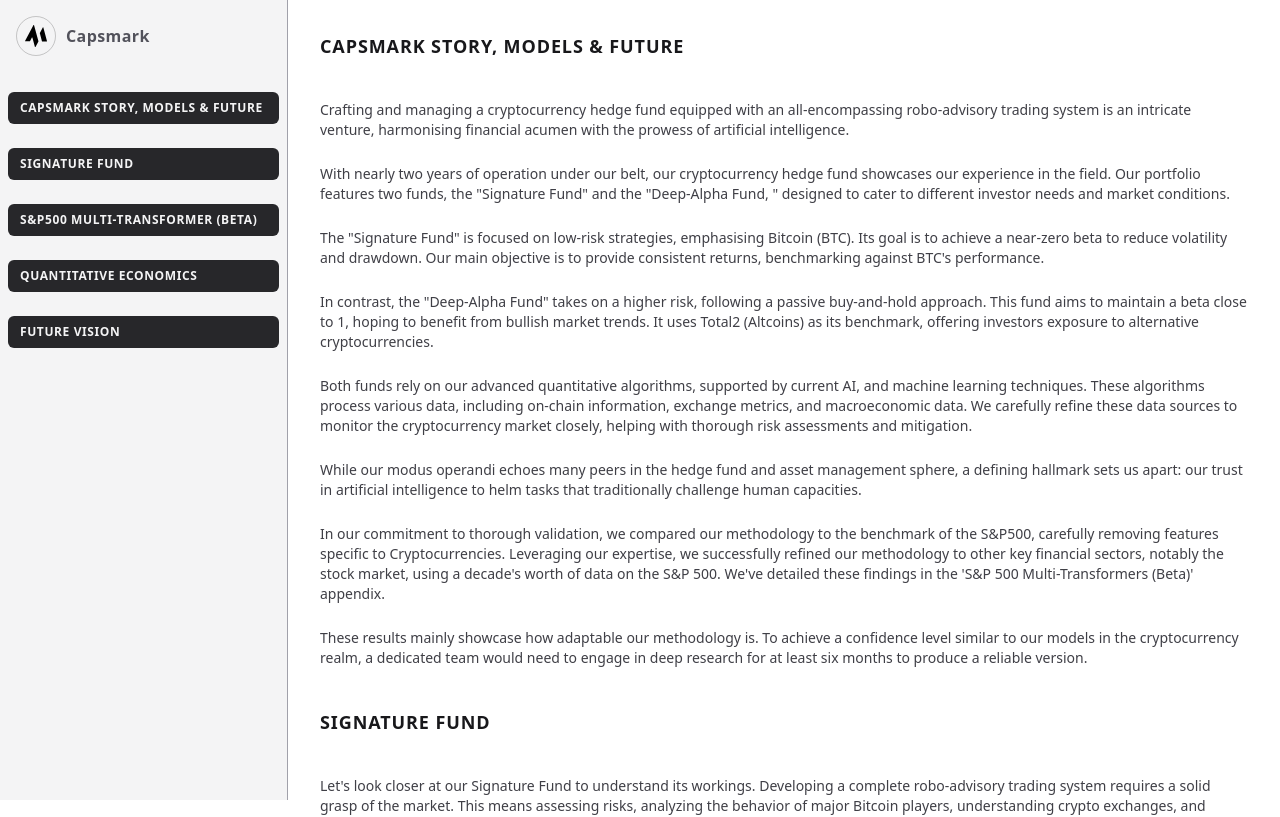
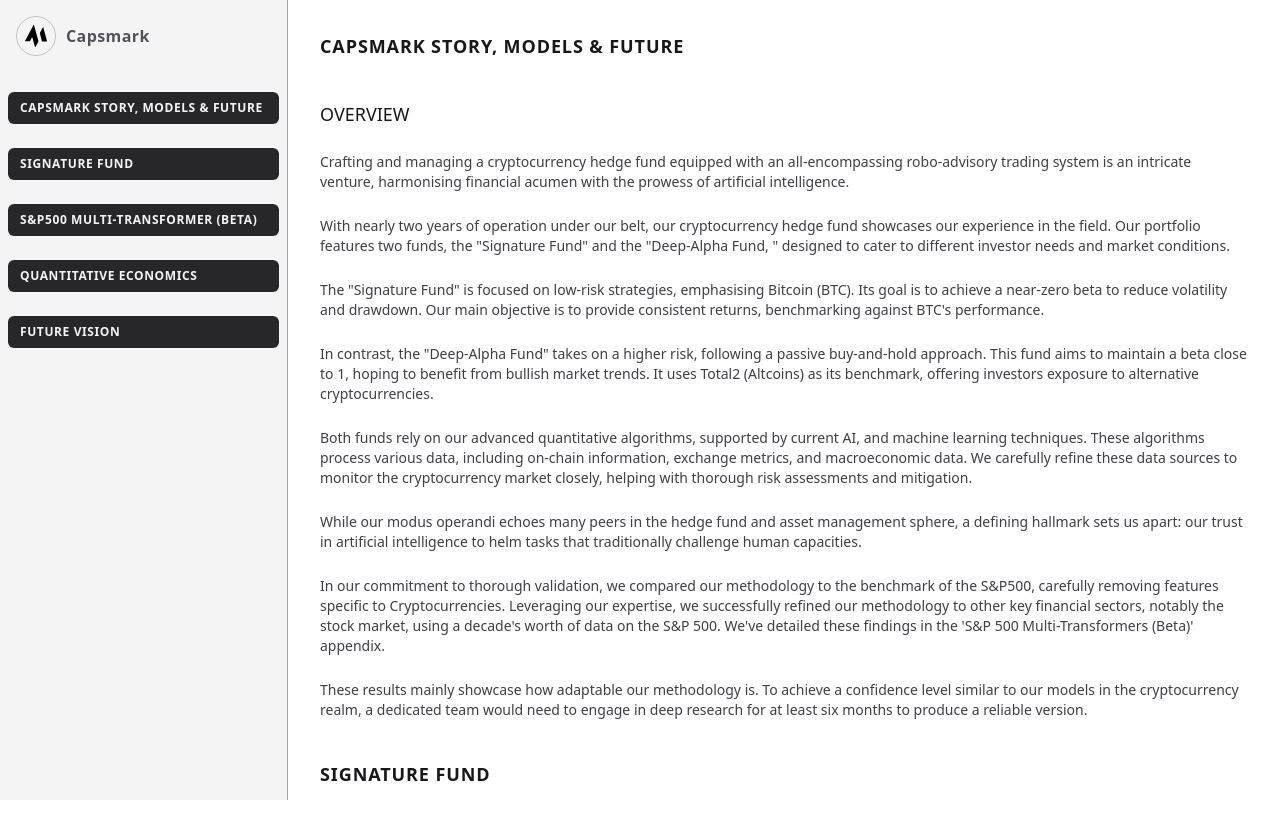
Before and after one commit to Capsmark/capsmark-method-doc, a Next.js app: page / in a window 1280 px wide. Shown: the top 817 px of the page. Built offline with nearby package versions, Linux system fonts and the light colour scheme.

Commit message:
:adhesive_bandage: fix: showing sections title

```diff
--- a/ui/sections/sections-main.tsx
+++ b/ui/sections/sections-main.tsx
@@ -7,6 +7,11 @@
 export function SectionsMain({ item }: { item: Item }) {
   return (
     <div className="mb-10 mt-10 text-sm font-medium">
+      {item.name && item.name !== '' && (
+        <h3 className="text-lg font-medium uppercase text-gray-900">
+          {item.name}
+        </h3>
+      )}
       {item.paragraphs &&
         item.paragraphs.map((par) => <p className="mb-4 mt-6">{par}</p>)}
       {item.picture &&
```
